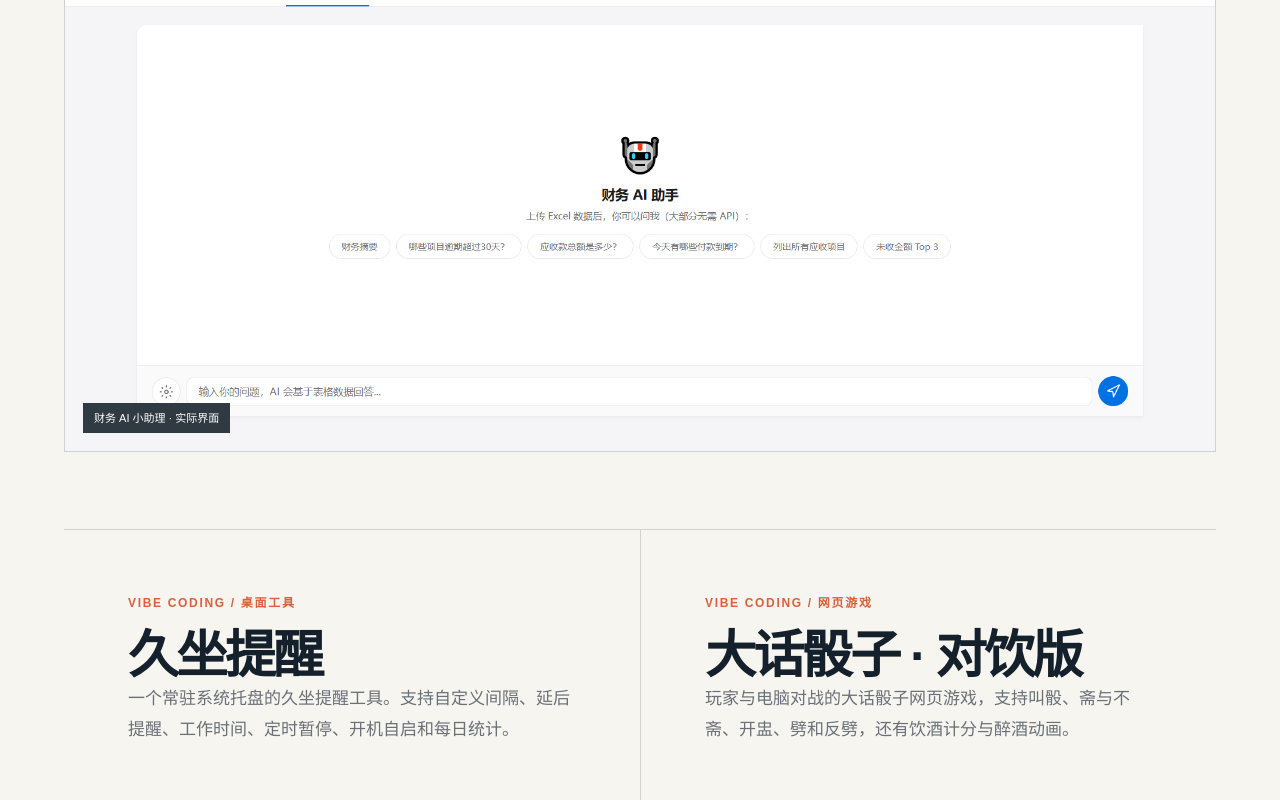
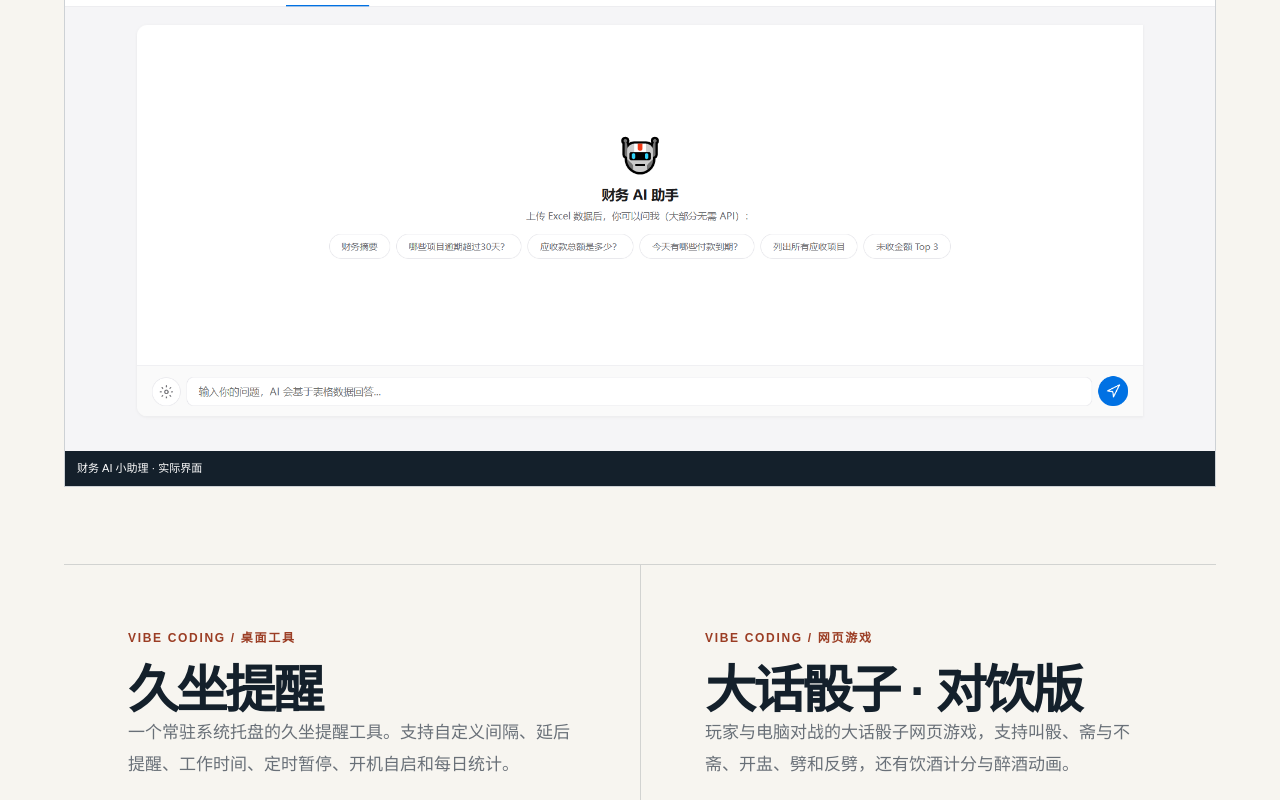
Before and after one commit to long32132/personal-website, a Next.js app: page / in a window 1280 px wide. Shown: the part 2000-2800 px from the top of the page. Built offline with nearby package versions, Linux system fonts and the light colour scheme.

Commit message:
fix: improve portfolio accessibility and screenshot framing

```diff
--- a/app/globals.css
+++ b/app/globals.css
@@ -6,6 +6,7 @@
   --ink: #14202b;
   --muted: #697078;
   --accent: #d8613c;
+  --accent-text: #9b3d24;
   --terracotta: var(--accent);
   --line: rgba(20, 32, 43, 0.16);
   --sans: "PingFang SC", "Microsoft YaHei", "Noto Sans SC", Arial, sans-serif;
@@ -123,7 +124,7 @@ nav a:hover::after {
 .eyebrow,
 .project-type {
   margin: 0;
-  color: var(--accent);
+  color: var(--accent-text);
   font-size: 12px;
   font-weight: 700;
   letter-spacing: 0.14em;
@@ -328,11 +329,10 @@ nav a:hover::after {
 }
 
 .finance-screenshot figcaption {
-  position: absolute;
-  left: 18px;
-  bottom: 18px;
-  padding: 7px 11px;
-  background: rgba(20, 32, 43, 0.88);
+  position: static;
+  display: block;
+  padding: 9px 12px;
+  background: var(--ink);
   color: #fff;
   font-size: 11px;
 }
@@ -494,7 +494,7 @@ nav a:hover::after {
 }
 
 .workflow-item span {
-  color: var(--accent);
+  color: var(--accent-text);
   font-size: 12px;
 }
 
@@ -695,12 +695,6 @@ footer {
     justify-content: flex-start;
   }
 
-  .finance-screenshot figcaption {
-    position: static;
-    display: block;
-    background: var(--ink);
-  }
-
   .contact-statement {
     margin-bottom: 56px;
   }
```
Also changed, not shown: 1 other file (tests, documents, lock files or other folders).
